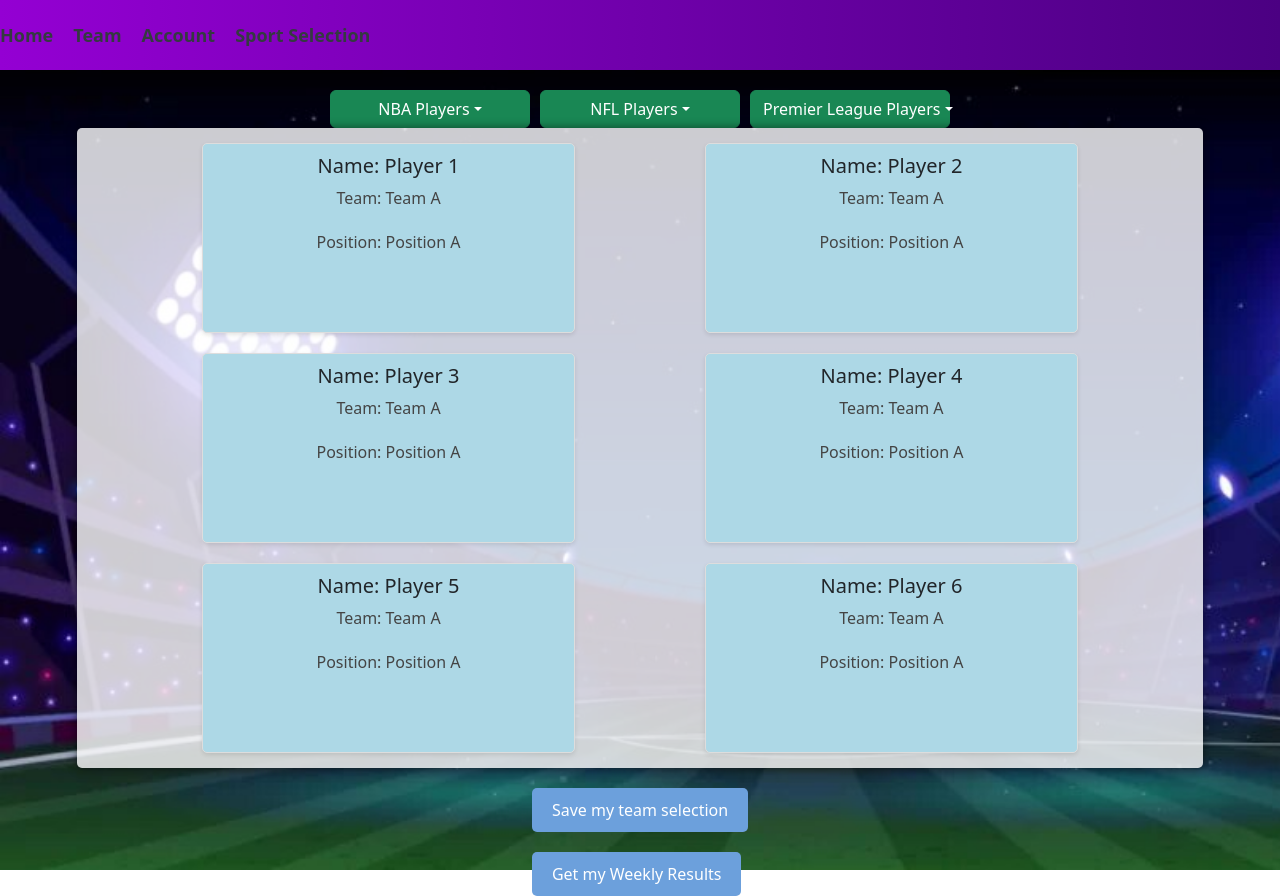
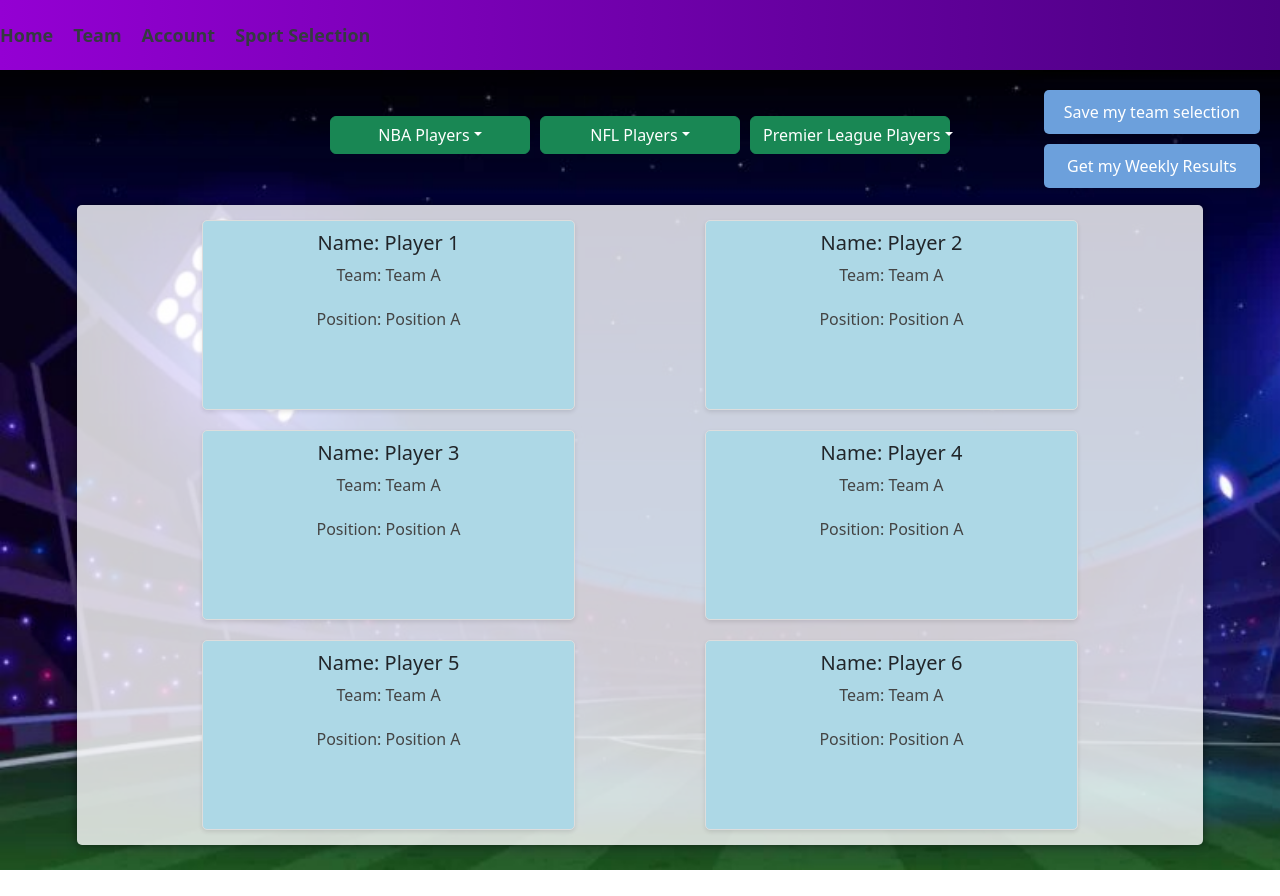
Before and after one commit to barryos112/Final-Year-Project, a React (Create React App) app in the folder final-year-project/: page /team in a window 1280 px wide. After the commit the page ends 870 px from the top, so only its background shows below. Built offline with nearby package versions, Linux system fonts and the light colour scheme.

Commit message:
CSS work on team page

```diff
--- a/final-year-project/src/Components/Landing_page/landing_page.css
+++ b/final-year-project/src/Components/Landing_page/landing_page.css
@@ -79,9 +79,9 @@
   background-image: url('./landingPageCard2.png');
   background-repeat: no-repeat;
   background-size: cover;
-  opacity: 0.7;
+  opacity: 0.9;
   box-shadow: 0 0 10px rgba(0, 0, 0, 0.2);
-  width: 500px;
+  width: 30%;
   height: 500px;
   padding: 20px;
   border-radius: 5px;
@@ -96,7 +96,7 @@
   background-repeat: no-repeat;
   background-size: cover;
   box-shadow: 0 0 10px rgba(0, 0, 0, 0.2);
-  width: 500px;
+  width: 30%;
   padding: 20px;
   border-radius: 5px;
   text-align: center;
@@ -112,7 +112,7 @@
   background-repeat: no-repeat;
   background-size: cover;
   box-shadow: 0 0 10px rgba(0, 0, 0, 0.2);
-  width: 500px;
+  width: 30%;
   padding: 20px;
   border-radius: 5px;
   text-align: center;
@@ -129,22 +129,13 @@
   margin-bottom: 20px;
 }
 
-.card .btn {
-  display: inline-block;
-  background-color: #007bff;
-  color: #fff;
-  padding: 10px 20px;
-  border-radius: 5px;
-  text-decoration: none;
-  transition: all 0.3s ease;
-}
-
-.card .btn:hover {
-  background-color: #0069d9;
-}
-
 @media screen and (max-width: 768px) {
+  .card-container {
+  flex-direction: column;
+  align-items: center;
+  gap: 50px;
+  }
   .card {
-    width: 100%;
+  width: 80%;
   }
-}
+  }
--- a/final-year-project/src/Components/Login_Page/login.js
+++ b/final-year-project/src/Components/Login_Page/login.js
@@ -1,4 +1,4 @@
-import { useNavigate } from "react-router-dom";
+import { Link, useNavigate } from "react-router-dom";
 import React, { useState } from "react";
 import "./login.css";
 
@@ -28,7 +28,9 @@ const Login = () => {
           onChange={(e) => setPassword(e.target.value)}
           required
         />
-        <input className="login-form-submit" type="submit" value="Log In" />
+        <Link to="/team">
+          <input className="login-form-submit" type="submit" value="Log In" />
+        </Link>
       </form>
     </div>
   );
--- a/final-year-project/src/Components/Team_Page/team_page.css
+++ b/final-year-project/src/Components/Team_Page/team_page.css
@@ -76,16 +76,28 @@
   flex-direction: row;
   /* align-items: center; */
   justify-content: space-evenly;
+  overflow-y: scroll; /* add scrollbar if needed */
+
 }
+
+
 
 .players-container .player-card .card{
   width: 33.33%; /* 3 items per row */
 }
 
-.saveButton{
-  display: block;
 
-  margin-top: 20px;
+.button-container {
+  position: absolute;
+  top: 20px;
+  right: 20px;
+  display: flex;
+  flex-direction: column;
+  gap: 10px;
+}
+
+.saveButton,
+.weekResults {
   background-color: #6CA0DC;
   color: white;
   padding: 10px 20px;
@@ -93,25 +105,15 @@
   border-radius: 5px;
   font-size: 16px;
   cursor: pointer;
+  position: relative;
+  z-index: 2;
 }
 
-.saveButton:hover{
+.saveButton:hover,
+.weekResults:hover {
   background-color: #4D7B9D;
 }
-
-.weekResults{
-  display: block;
-
-  margin-top: 20px;
-  background-color: #6CA0DC;
-  color: white;
-  padding: 10px 20px;
-  border: none;
-  border-radius: 5px;
-  font-size: 16px;
-  cursor: pointer;
+.saveButton, .weekResults {
+  position: relative;
+  z-index: 2;
 }
-
-.weekResults:hover{
-  background-color: #4D7B9D;
-}
--- a/final-year-project/src/Components/Team_Page/team_page.js
+++ b/final-year-project/src/Components/Team_Page/team_page.js
@@ -176,12 +176,13 @@ const Home = () => {
             ></PlayerCard>
           ))}
         </div>
-        <div>
+        <div className="button-container">
           <button
             className="saveButton"
             onClick={() => {
               const playerIdsSelected = playersSelected.map((obj) => obj.id);
               PlayerService.savePlayerSelectionForWeek(playerIdsSelected);
+              window.alert("Your team selection has been saved!");
             }}
           >
             Save my team selection
```
